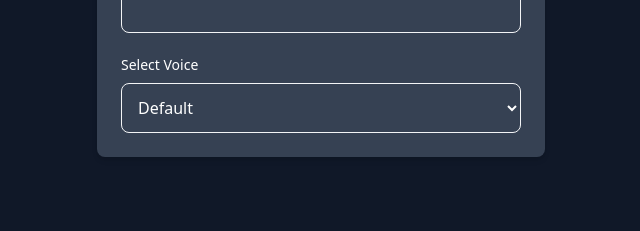
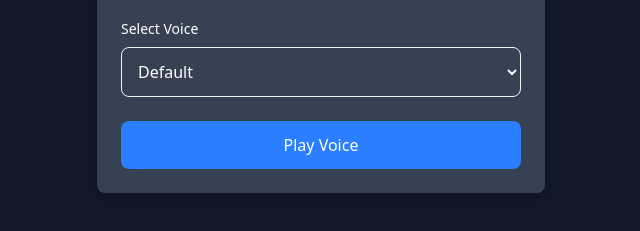
Before and after one commit to HumbleBoyy/Translation-Web-Voice-app, a plain HTML site: page public/index.html in a window 1280 px wide. Shown: the part 397-628 px from the top of the page, without its empty margins (319-959 px from the left). Drawn offline with nearby package versions, Linux system fonts and the light colour scheme.

Commit message:
New COmmit

```diff
--- a/public/index.html
+++ b/public/index.html
@@ -23,6 +23,8 @@
               <option value="voice2">Voice 2</option>
            </select>
         </div>
+
+        <button class="mt-6 w-full bg-blue-500 hover:bg-blue-600 text-white font-medium py-3 rounded-lg focus:outline-none focus:ring-2 focus:ring-blue-500" id="play_btn">Play Voice</button>
     </div>
 </body>
 </html>
```
